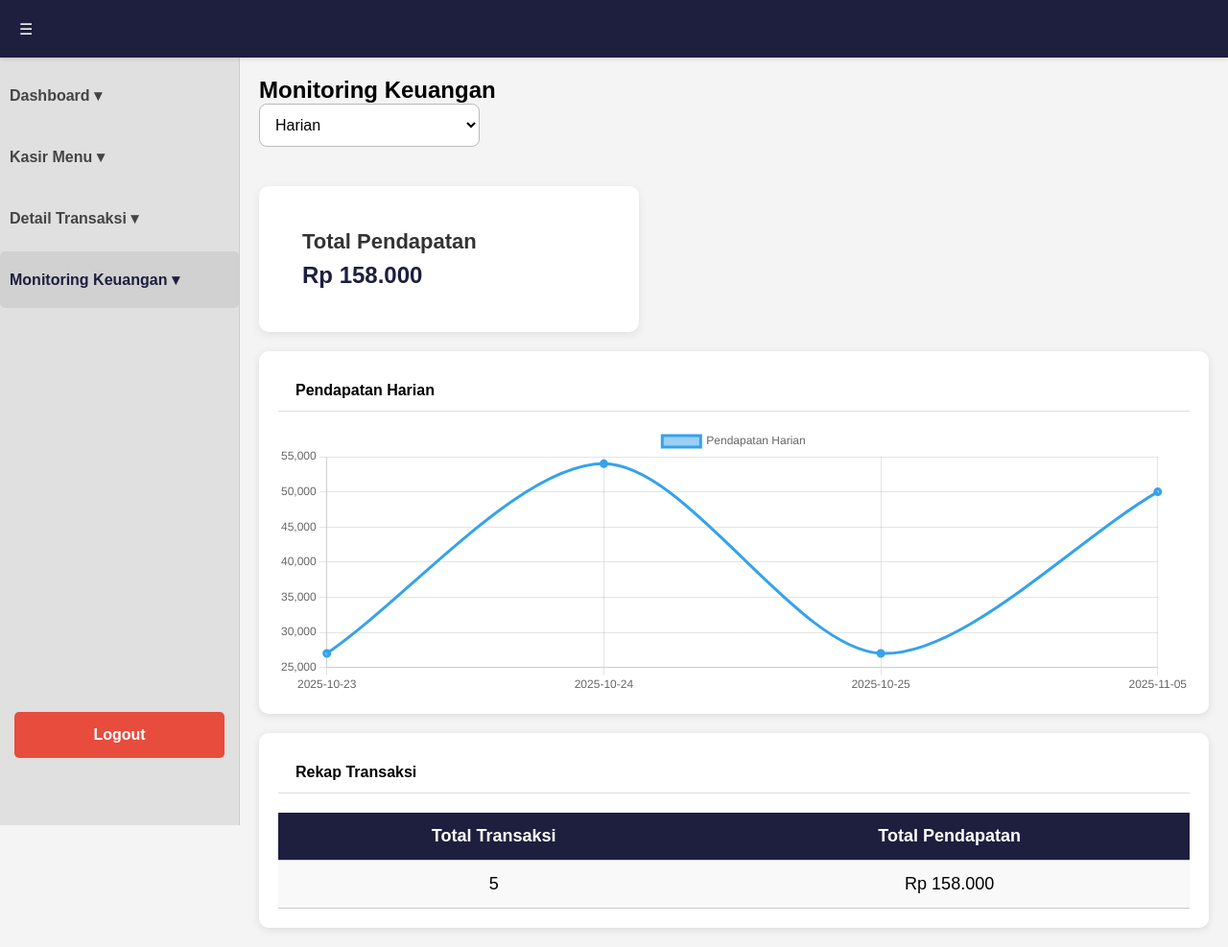
After one commit to MhmadFarhan/Aplikasi_kasir, a PHP site: page /monitoring.php in a window 1280 px wide. The commit adds this page. Shown: the whole page at 96% size. Run offline with PHP 8.4, Linux system fonts and the light colour scheme; a user stored in the database is signed in; data comes from the database, SQL or seed files in the repository.

Commit message:
penambahan detail transaksi dan monitoring

```diff
--- a/assets/style.css
+++ b/assets/style.css
@@ -675,8 +675,76 @@ body {
     font-size: 18px;
 }
 
+/* ----------------------------------------- */
+/*                 CARD WRAPPER              */
+/* ----------------------------------------- */
+
+.card {
+    background: white;
+    padding: 20px;
+    border-radius: 10px;
+    width: 100%;
+    box-shadow: 0px 2px 8px rgba(0,0,0,0.1);
+    margin-top: 20px;
+}
+
+/* Header tabel dan filter */
+.card-header {
+    display: flex;
+    justify-content: space-between;
+    align-items: center;
+    background: #ffffff;
+    padding: 12px 18px;
+    border-bottom: 1px solid #ddd;
+    margin-bottom: 15px;
+}
+
+.card-header span {
+    font-size: 20px;
+    font-weight: bold;
+    color: #1e1e3f;
+}
+
+/* Filter Form Styling */
+.filter-form {
+    display: flex;
+    align-items: center;
+    gap: 10px;
+}
+
+.filter-form input[type="date"] {
+    padding: 6px 10px;
+    border: 1px solid #d1d1d1;
+    border-radius: 6px;
+    font-size: 14px;
+    background: #fff;
+    cursor: pointer;
+    transition: 0.2s;
+}
+
+.filter-form input[type="date"]:focus {
+    border-color: #2a9df4;
+    box-shadow: 0 0 4px rgba(42, 157, 244, 0.5);
+}
+
+.btn-filter {
+    padding: 7px 14px;
+    background: #2a9df4;
+    border: none;
+    border-radius: 6px;
+    color: #fff;
+    cursor: pointer;
+    font-size: 14px;
+    transition: 0.25s;
+}
+
+.btn-filter:hover {
+    background: #0078d7;
+    transform: scale(1.05);
+}
+
 /* ============================= */
-/*   TABEL DETAIL TRANSAKSI      */
+/*        DETAIL TABLE           */
 /* ============================= */
 
 .detail-table {
@@ -690,7 +758,7 @@ body {
 .detail-table td {
     padding: 14px 18px;
     border-bottom: 1px solid #ccc;
-    text-align: left;
+    text-align: center;
 }
 
 .detail-table th {
@@ -708,7 +776,31 @@ body {
 }
 
 /* ============================= */
-/*   TOTAL PEMBAYARAN            */
+/*   TOMBOL DELETE               */
+/* ============================= */
+
+.btn-delete {
+    display: inline-flex;
+    justify-content: center;
+    align-items: center;
+    width: 42px;
+    height: 42px;
+    background-color: #e63946;
+    border-radius: 8px;
+    text-decoration: none;
+    color: white;
+    cursor: pointer;
+    transition: 0.25s;
+    font-size: 20px;
+}
+
+.btn-delete:hover {
+    background-color: #c1121f;
+    transform: scale(1.12);
+}
+
+/* ============================= */
+/*   SECTION TOTAL PEMBAYARAN    */
 /* ============================= */
 
 .total-section {
@@ -724,7 +816,7 @@ body {
 }
 
 /* ============================= */
-/*   TOMBOL KEMBALI              */
+/*   BUTTON KEMBALI              */
 /* ============================= */
 
 .back-button {
@@ -744,90 +836,63 @@ body {
     background-color: #3b6ae6;
 }
 
-/* ============================= */
-/*   BADGE TANGGAL               */
-/* ============================= */
 
-.card-header {
-    display: flex;
-    justify-content: space-between;   /* Judul kiri, form kanan */
-    align-items: center;
-    background: #ffffff;
-    padding: 12px 18px;
-    border-bottom: 1px solid #ddd;
-    margin-bottom: 15px;
+/* === STYLE UNTUK TABEL MONITORING === */
+
+.monitoring_table {
+    width: 100%;
+    border-collapse: collapse;
+    margin-top: 20px;
+    font-size: 15px;
+    background: #fff;
+    border-radius: 8px;
+    overflow: hidden;
+    box-shadow: 0 2px 8px rgba(0,0,0,0.1);
 }
 
-.card-header span {
-    font-size: 20px;
-    font-weight: bold;
-    color: #1e1e3f;
-}
-/* Filter Form Styling */
-.filter-form {
-    display: flex;
-    align-items: center;
-    gap: 10px; /* Jarak antar elemen */
+.monitoring_table thead {
+    background: #2c2f7c;
+    color: white;
 }
 
-.filter-form input[type="date"] {
-    padding: 6px 10px;
-    border: 1px solid #d1d1d1;
-    border-radius: 6px;
-    font-size: 14px;
-    background: #fff;
-    cursor: pointer;
+.monitoring_table th, .monitoring_table td {
+    padding: 12px 15px;
+    text-align: left;
+    border-bottom: 1px solid #ddd;
+}
+
+.monitoring_table tr:hover {
+    background: #f2f2f2;
     transition: 0.2s;
 }
 
-.filter-form input[type="date"]:focus {
-    border-color: #2a9df4;
-    box-shadow: 0 0 4px rgba(42, 157, 244, 0.5);
+.monitoring_table tbody tr:last-child td {
+    border-bottom: none;
 }
 
-/* Tombol Filter */
-.btn-filter {
-    padding: 7px 14px;
-    background: #2a9df4;
-    border: none;
-    border-radius: 6px;
-    color: #fff;
-    cursor: pointer;
-    font-size: 14px;
-    transition: 0.25s;
+.monitoring_table th:nth-child(1),
+.monitoring_table td:nth-child(1) {
+    width: 50px;
+    text-align: center;
 }
 
-.btn-filter:hover {
-    background: #0078d7;
-    transform: scale(1.05);
+/* ================================
+   MONITORING PAGE CUSTOM STYLE
+================================ */
+
+#chartContainer {
+    width: 100%;
+    height: 280px; /* Grafik lebih kecil */
 }
 
-
-/* ============================= */
-/*   TOMBOL HAPUS (IKON)         */
-/* ============================= */
-
-.btn-delete {
-    display: inline-flex;
-    justify-content: center;
-    align-items: center;
-    width: 42px;
-    height: 42px;
-    background-color: #e63946;
+.filter-select {
+    width: 230px;
+    padding: 12px;
+    margin-bottom: 16px;
     border-radius: 8px;
-    text-decoration: none !important;
-    color: white !important;
-    border: none;
+    border: 1px solid #bbb;
+    font-size: 16px;
     cursor: pointer;
-    transition: 0.25s;
-    font-size: 20px; /* Ukuran ikon */
+    background: #fff;
+    transition: 0.2s ease-in-out;
 }
-
-.btn-delete i {
-    color: white;
-}
-
-.btn-delete:hover {
-    background-color: #c1121f;
-    transform: scale(1.12);
-}
--- a/dashboard.php
+++ b/dashboard.php
@@ -36,6 +36,7 @@ $pendapatan_tahun_ini = $query->fetch(PDO::FETCH_ASSOC)['total'] ?? 0;
     <a href="dashboard.php" class="sidebar-nav-item active">Dashboard <span>&#9660;</span></a>
     <a href="kasir.php" class="sidebar-nav-item">Kasir Menu <span>&#9660;</span></a>
     <a href="detail_transaksi.php" class="sidebar-nav-item">Detail Transaksi <span>&#9660;</span></a>
+    <a href="monitoring.php" class="sidebar-item active">Monitoring Keuangan ▾</a>
     <div class="logout-btn" onclick="location.href='logout.php'">Logout</div>
 </div>
 
--- a/kasir.php
+++ b/kasir.php
@@ -193,6 +193,7 @@ foreach ($_SESSION['keranjang'] as $item) {
     <a href="dashboard.php" class="sidebar-nav-item active">Dashboard <span>&#9660;</span></a>
     <a href="kasir.php" class="sidebar-nav-item">Kasir Menu <span>&#9660;</span></a>
     <a href="detail_transaksi.php" class="sidebar-nav-item">Detail Transaksi <span>&#9660;</span></a>
+    <a href="monitoring.php" class="sidebar-item active">Monitoring Keuangan</a>
     <div class="logout-btn" onclick="location.href='logout.php'">Logout</div>
 </div>
 
--- /dev/null
+++ b/monitoring.php
@@ -0,0 +1,146 @@
+<?php
+session_start();
+if (!isset($_SESSION['user_logged_in'])) {
+    header('Location: index.php');
+    exit();
+}
+
+require_once __DIR__ . '/config/db_config.php';
+
+// ===========================
+// FILTER
+// ===========================
+$filter = $_GET['filter'] ?? 'daily';
+
+switch ($filter) {
+    case 'monthly':
+        $query = "
+            SELECT DATE_FORMAT(tanggal, '%Y-%m') AS periode, SUM(total_bayar) AS total
+            FROM transaksi
+            GROUP BY DATE_FORMAT(tanggal, '%Y-%m')
+            ORDER BY tanggal ASC";
+        $label = "Pendapatan Bulanan";
+        break;
+
+    case 'yearly':
+        $query = "
+            SELECT YEAR(tanggal) AS periode, SUM(total_bayar) AS total
+            FROM transaksi
+            GROUP BY YEAR(tanggal)
+            ORDER BY tanggal ASC";
+        $label = "Pendapatan Tahunan";
+        break;
+
+    default:
+        $query = "
+            SELECT DATE(tanggal) AS periode, SUM(total_bayar) AS total
+            FROM transaksi
+            GROUP BY DATE(tanggal)
+            ORDER BY tanggal ASC";
+        $label = "Pendapatan Harian";
+        break;
+}
+
+$stmt = $pdo->query($query);
+$chartData = $stmt->fetchAll(PDO::FETCH_ASSOC);
+
+// ===========================
+// TOTAL PENDAPATAN
+// ===========================
+$totalPendapatan = $pdo->query("SELECT SUM(total_bayar) as total FROM transaksi")
+                       ->fetch(PDO::FETCH_ASSOC)['total'] ?? 0;
+
+// ===========================
+// REKAP TOTAL TRANSAKSI
+// ===========================
+$rekap = $pdo->query("SELECT COUNT(*) as total_transaksi, SUM(total_bayar) as total_nilai FROM transaksi")
+             ->fetch(PDO::FETCH_ASSOC);
+?>
+
+<!DOCTYPE html>
+<html lang="id">
+<head>
+    <meta charset="UTF-8">
+    <title>Monitoring Keuangan</title>
+    <link rel="stylesheet" href="assets/style.css">
+    <script src="https://cdn.jsdelivr.net/npm/chart.js"></script>
+</head>
+
+<body>
+
+<div class="header"><div class="menu-icon">☰</div></div>
+
+<div class="container">
+    <div class="sidebar">
+        <a href="dashboard.php" class="sidebar-item">Dashboard ▾</a>
+        <a href="kasir.php" class="sidebar-item">Kasir Menu ▾</a>
+        <a href="detail_transaksi.php" class="sidebar-item">Detail Transaksi ▾</a>
+        <a href="monitoring.php" class="sidebar-item active">Monitoring Keuangan ▾</a>
+        <div class="logout-btn" onclick="location.href='logout.php'">Logout</div>
+    </div>
+
+    <div class="main-content">
+
+        <h2>Monitoring Keuangan</h2>
+
+        <!-- FILTER -->
+        <form method="GET">
+            <select name="filter" onchange="this.form.submit()" class="filter-select">
+                <option value="daily"   <?= $filter=='daily'?'selected':'' ?>>Harian</option>
+                <option value="monthly" <?= $filter=='monthly'?'selected':'' ?>>Bulanan</option>
+                <option value="yearly"  <?= $filter=='yearly'?'selected':'' ?>>Tahunan</option>
+            </select>
+        </form>
+
+        <!-- Statistik Utama -->
+        <div class="stats-container">
+            <div class="stat-box">
+                <p>Total Pendapatan</p>
+                <strong>Rp <?= number_format($totalPendapatan,0,',','.') ?></strong>
+            </div>
+        </div>
+
+        <!-- Grafik -->
+        <div class="card">
+            <div class="card-header"><strong><?= $label ?></strong></div>
+            <div id="chartContainer">
+                <canvas id="chartPendapatan"></canvas>
+            </div>
+        </div>
+
+        <!-- Rekap Transaksi -->
+        <div class="card">
+            <div class="card-header"><strong>Rekap Transaksi</strong></div>
+            <table class="detail-table">
+                <tr>
+                    <th>Total Transaksi</th>
+                    <th>Total Pendapatan</th>
+                </tr>
+                <tr>
+                    <td><?= $rekap['total_transaksi'] ?></td>
+                    <td>Rp <?= number_format($rekap['total_nilai'],0,',','.') ?></td>
+                </tr>
+            </table>
+        </div>
+
+    </div>
+</div>
+
+<script>
+    new Chart(document.getElementById('chartPendapatan'), {
+        type: 'line',
+        data: {
+            labels: <?= json_encode(array_column($chartData, 'periode')) ?>,
+            datasets: [{
+                label: '<?= $label ?>',
+                data: <?= json_encode(array_column($chartData, 'total')) ?>,
+                borderWidth: 3,
+                tension: 0.3
+            }]
+        },
+        options: { responsive: true, maintainAspectRatio: false }
+    });
+</script>
+
+</body>
+</html>
```
Also changed, not shown: detail_transaksi.php (+43 -11 lines).
